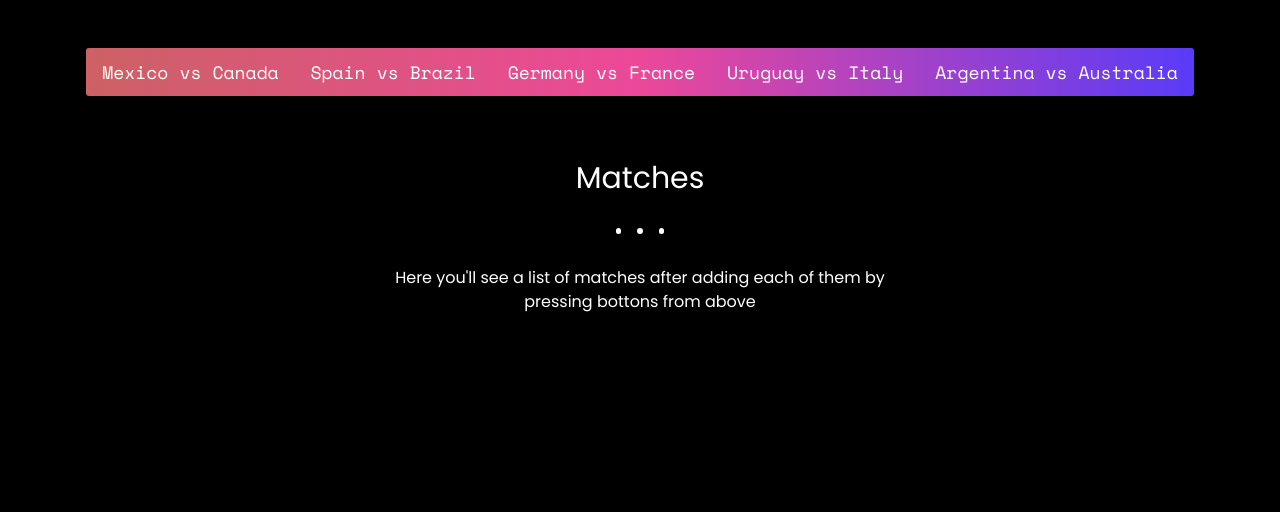
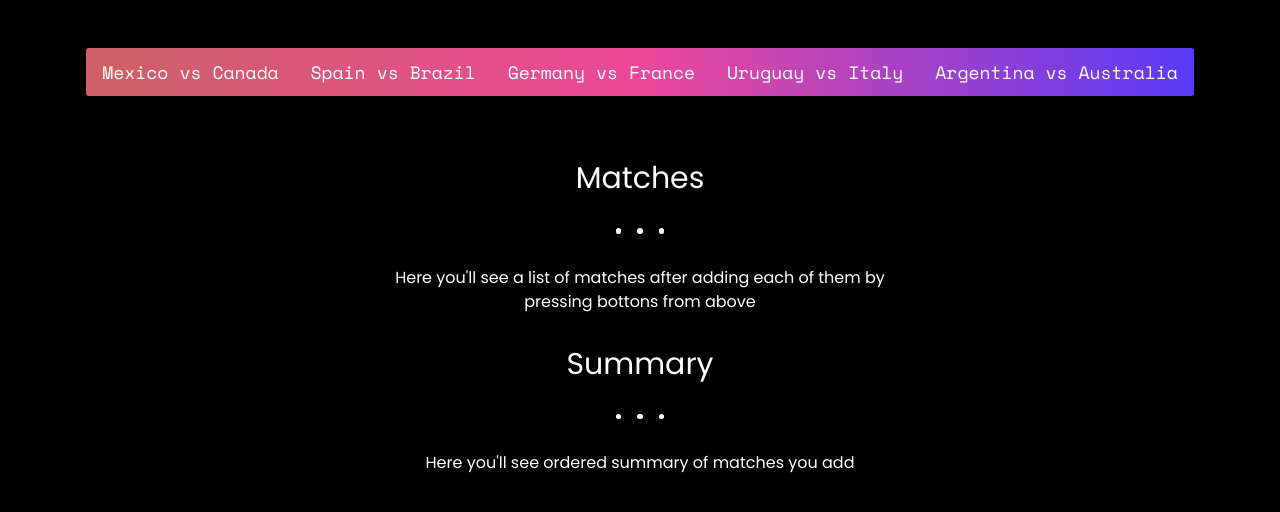
Before and after one commit to Yevhenbk/football-score-board, a Next.js app: page / in a window 1280 px wide. Shown: the top 512 px of the page. Built offline with nearby package versions, Linux system fonts and the light colour scheme.

Commit message:
Add summary logic

```diff
--- a/src/components/templates/HomeTemplate.tsx
+++ b/src/components/templates/HomeTemplate.tsx
@@ -82,6 +82,30 @@ const HomeTemplate: FC = () => {
             bottons from above
           </h5>
         }
+        <div
+          className='flex flex-col gap-8 items-center'
+        >
+          <h2
+            className='text-3xl text-center'
+          >
+            Summary
+          </h2>
+          <div
+            className='flex gap-4'
+          >
+            {[...Array(3)].map((_, index) => (
+              <DotElement key={index} />
+            ))}
+          </div>
+          {matches && matches.length > 0 ?
+          <></> :
+          <h5
+            className='text-md text-center w-[35rem]'
+          >
+            Here you'll see ordered summary of matches you add
+          </h5>
+          }
+        </div>
       </div>
     </main>
   )
```
